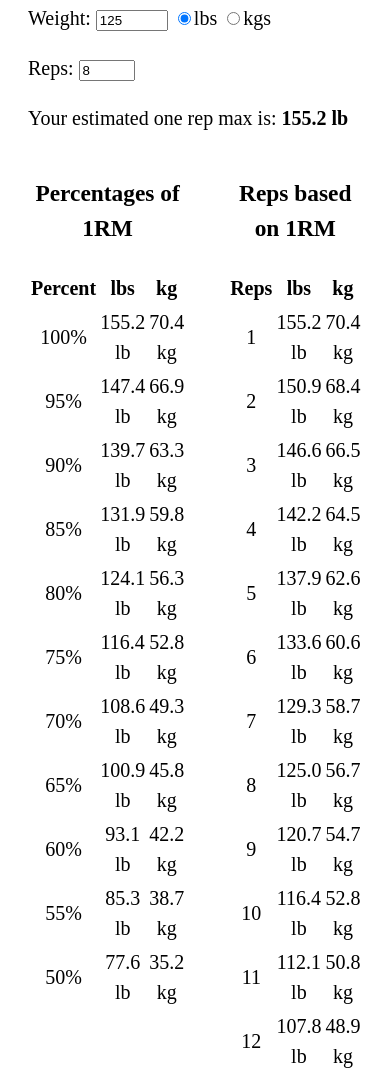
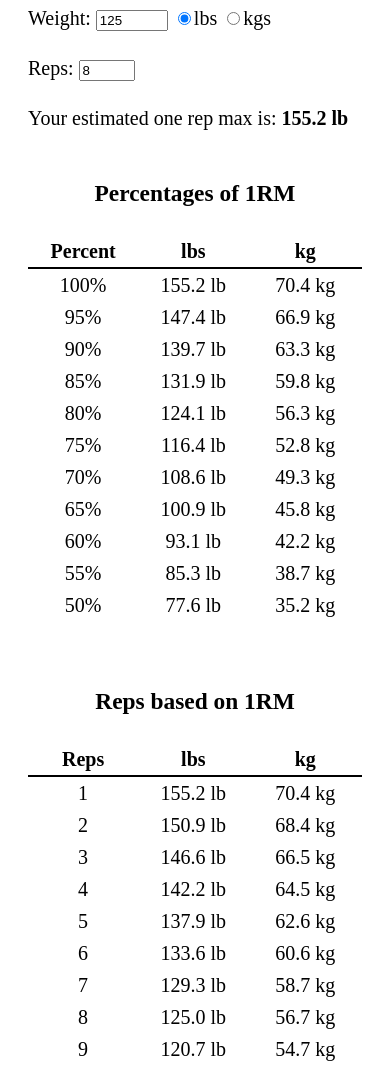
Before and after one commit to mikrostew/automatic-owl, an Eleventy site: page src/one-rep-max.md in a window 390 px wide. Shown: the part 460-1528 px from the top of the page. Built offline with nearby package versions, Linux system fonts and the light colour scheme; Eleventy itself is replaced by a stand-in of ours; files that its build step writes are made by us from their sources; what markdown-it-mark would draw is missing.

Commit message:
table styling, and some fixes for mobile
- don't break weight and units
- column reflow

```diff
--- a/css/main.css
+++ b/css/main.css
@@ -8,9 +8,10 @@ html {
   font-size: 1.25em;
 }
 
-.grid-two-column {
+.two-column-reflow {
   display: grid;
-  grid-template-columns: 1fr 1fr;
+  /* auto-fill as space is available */
+  grid-template-columns: repeat(auto-fill, minmax(30ch, 1fr));
   gap: 2em;
 }
 
@@ -37,3 +38,12 @@ html {
 .error {
   color: red;
 }
+
+table {
+  border-spacing: 0;
+}
+
+table thead th {
+  border: 1px solid black;
+  border-width: 0 0 2px;
+}
--- a/js/one-rep-max.js
+++ b/js/one-rep-max.js
@@ -41,6 +41,11 @@ function unitToStr(unit) {
   }
 }
 
+function formatWeight(weight, unit) {
+  // &nbsp; is char 160
+  return `${weight.toFixed(1)}\xa0${unitToStr(unit)}`;
+}
+
 function conversionFactor(fromUnit, toUnit) {
   if (fromUnit === WeightUnits.LB) {
     if (toUnit === WeightUnits.LB) {
@@ -65,19 +70,19 @@ class Weight {
   }
 
   formatOneRepMax() {
-    return `${this.weight.toFixed(1)} ${unitToStr(this.unit)}`;
+    return formatWeight(this.weight, this.unit);
   }
 
   formatPercentage(percentage, targetUnit) {
     const weight = this.weight * percentage;
     const converted = weight * conversionFactor(this.unit, targetUnit);
-    return `${converted.toFixed(1)} ${unitToStr(targetUnit)}`;
+    return formatWeight(converted, targetUnit);
   }
 
   formatRep(repNumber, targetUnit) {
     const weight = this.repEquation(this.weight, repNumber);
     const converted = weight * conversionFactor(this.unit, targetUnit);
-    return `${converted.toFixed(1)} ${unitToStr(targetUnit)}`;
+    return formatWeight(converted, targetUnit);
   }
 }
 
--- a/src/one-rep-max.md
+++ b/src/one-rep-max.md
@@ -20,7 +20,7 @@ Reps:
 
 Your estimated one rep max is: **<span id="one-rep-max"></span>**
 
-<div class="grid-two-column">
+<div class="two-column-reflow">
 
 <div>
 <h3 class="text-center">Percentages of 1RM</h3>
```
